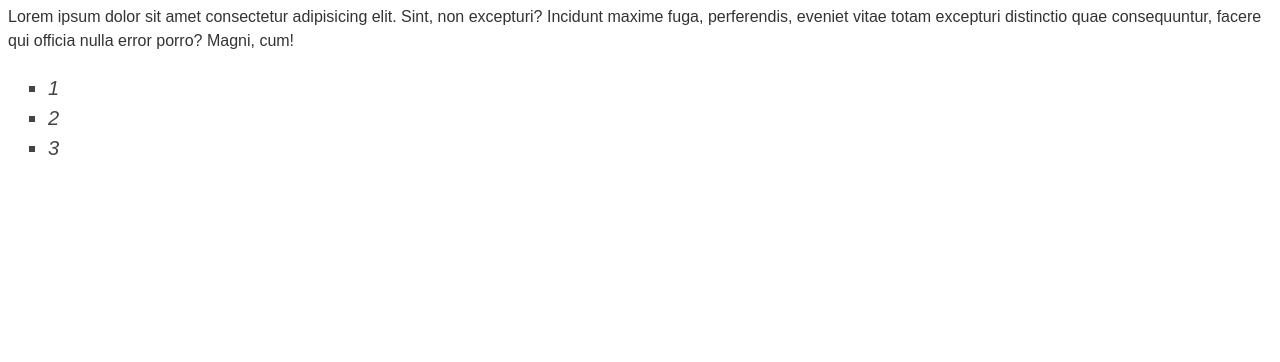
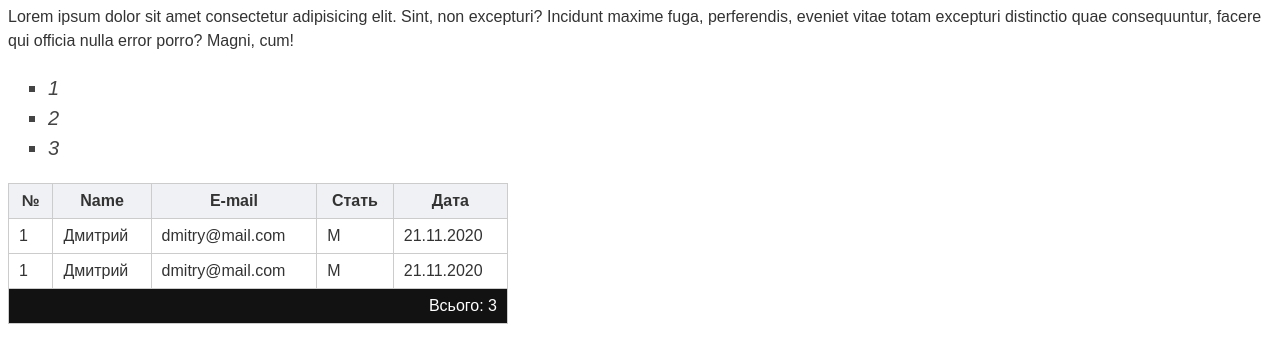
Before and after one commit to vkadi-budetak/working-with-text, a plain HTML site: page index.html in a window 1280 px wide. Shown: the part 230-592 px from the top of the page. Drawn offline with Linux system fonts and the light colour scheme.

Commit message:
add tables

```diff
--- a/css/styles.css
+++ b/css/styles.css
@@ -25,3 +25,24 @@ body {
   font-style: italic;
   list-style-type: square;
 }
+
+.table {
+  width: 500px;
+  border-collapse: collapse;
+}
+
+.table td,
+.table th {
+border: 1px solid #ccc;
+padding: 5px 10px;
+}
+
+.table thead{
+  background-color: #f0f1f4;
+}
+
+.table tfoot{
+ background-color: #121212;
+  color: #fff;
+  text-align: right;
+}
--- a/index.html
+++ b/index.html
@@ -11,6 +11,7 @@
       rel="icon"
       type="image/png"
       sizes="32x32"
+      s
       href="./images/favicon/favicon.png"
     />
   </head>
@@ -33,5 +34,38 @@
       <li>2</li>
       <li>3</li>
     </ul>
+    <!-- Working with tables -->
+    <table class="table">
+      <thead>
+        <tr>
+          <th>№</th>
+          <th>Name</th>
+          <th>E-mail</th>
+          <th>Стать</th>
+          <th>Дата</th>
+        </tr>
+      </thead>
+      <tbody>
+        <tr>
+          <td>1</td>
+          <td>Дмитрий</td>
+          <td>dmitry@mail.com</td>
+          <td>М</td>
+          <td>21.11.2020</td>
+        </tr>
+        <tr>
+          <td>1</td>
+          <td>Дмитрий</td>
+          <td>dmitry@mail.com</td>
+          <td>М</td>
+          <td>21.11.2020</td>
+        </tr>
+      </tbody>
+      <tfoot>
+        <tr>
+          <td colspan="5">Всього: 3</td>
+        </tr>
+      </tfoot>
+    </table>
   </body>
 </html>
```
